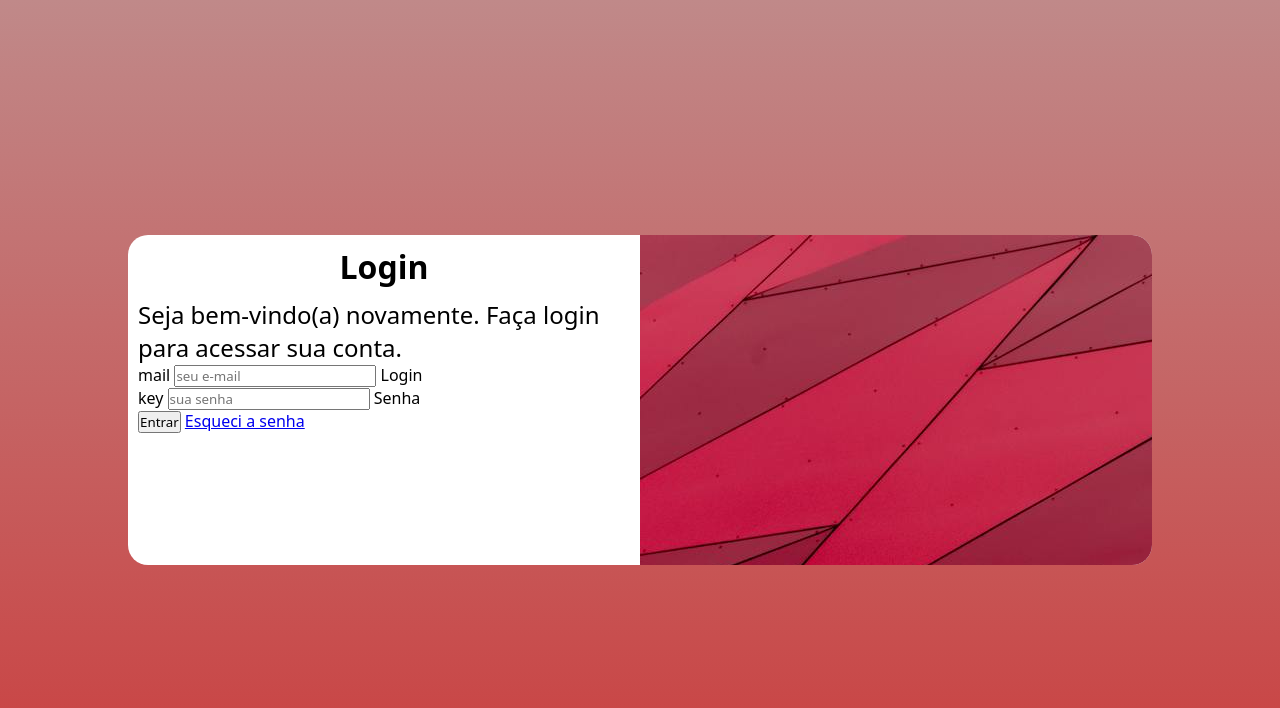
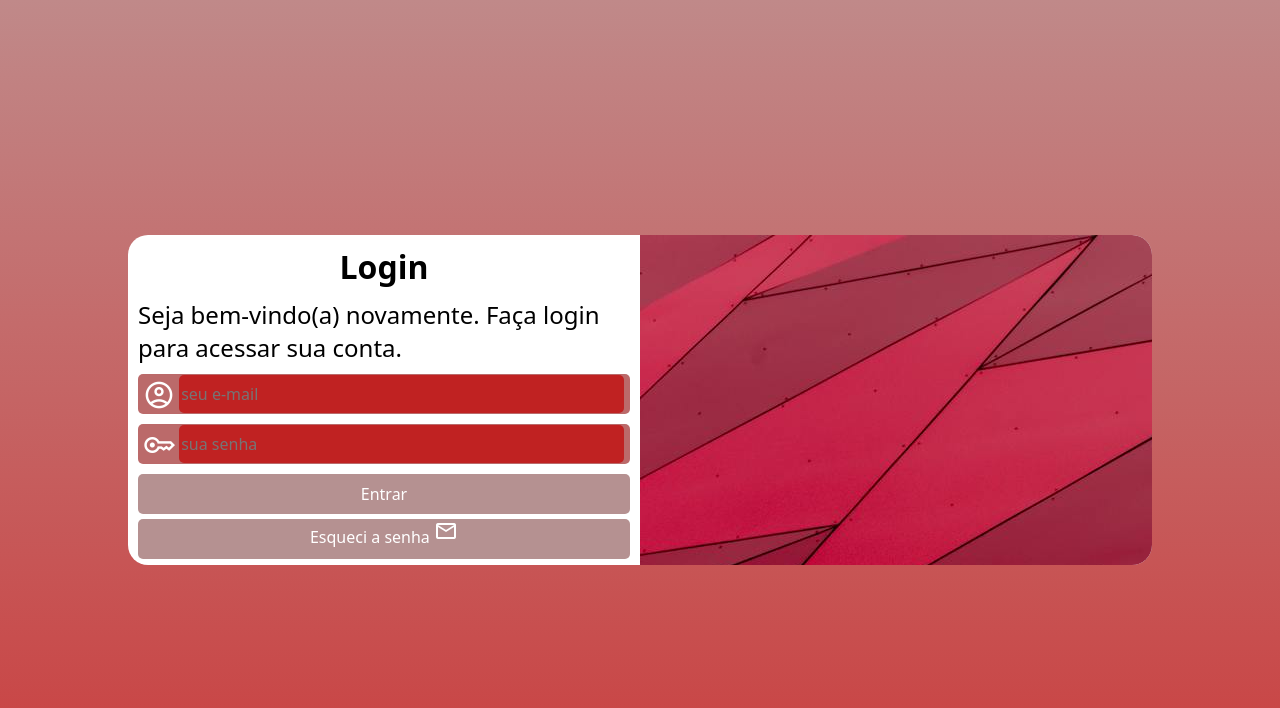
Before and after one commit to irenito/projeto-teste05-, a plain HTML site: page index.html in a window 1280 px wide. Drawn offline with nearby package versions, Linux system fonts and the light colour scheme.

Commit message:
finalizei

```diff
--- a/estilo/mediaquery.css
+++ b/estilo/mediaquery.css
@@ -15,7 +15,8 @@ Grandes telas: acima de 1200px
     }
     section#login {
         width: 80vw;
-        height: 290px;
+        height: 295px;
+
     }
     section#login > div#imagem {
         float: left;
@@ -29,6 +30,7 @@ Grandes telas: acima de 1200px
 
 
     }
+
 
 }
 
--- a/estilo/style.css
+++ b/estilo/style.css
@@ -22,7 +22,7 @@ main{
 section#login{
 
     width: 300px;
-    height: 500px;
+    height: 520px;
     background-color: white;
     border-radius: 20px;
     overflow: hidden;
@@ -52,3 +52,67 @@ div#formulario > h1 {
 div#formulario > p {
     font-size: 1.2em;
 }
+form > div.campo {
+    background-color: rgb(187, 106, 106);
+    display: block;
+    width: 100%;
+    height: 40px;
+    border-radius: 5px;
+    margin:10px 0px
+}
+
+div.campo > label > span {
+    color: white;
+    font-size: 2em;
+    padding: 5px;
+
+    width: 40px;
+
+}
+div.campo > input {
+    background-color: rgb(192, 34, 34);
+    height: 95%;
+    width: calc(98.5% - 40px);
+    border: 0px;
+    border-radius: 5px;
+    font-size: 1em;
+    padding: 2px;
+
+    transform: translate(-3px, -11px);
+
+}
+div.campo > input:focus-within {
+    background-color: white;
+
+}
+form > input[type= submit] {
+    display: block;
+    width: 100%;
+    height:40px ;
+    background-color: rgb(181, 145, 145);
+    color: white;
+    border:none;
+    border-radius: 5px;
+    font-size: 1em;
+    cursor: pointer;
+}
+form > input[type=submit]:hover {
+    background-color: rgb(192, 34, 34);
+}
+
+form > a {
+    display: block;
+    text-align: center;
+    text-decoration: none;
+    color: white;
+    background-color: rgb(181, 145, 145);
+    border-radius: 5px;
+    margin-top: 5px;
+    height: 40px;
+}
+form > a:hover {
+    background-color: rgb(192, 34, 34);
+}
+form > a > span {
+    font-size: 1em;
+}
--- a/index.html
+++ b/index.html
@@ -4,6 +4,7 @@
     <meta charset="UTF-8">
     <meta name="viewport" content="width=device-width, initial-scale=1.0">
     <title>Projeto teste 05</title>
+    <link rel="stylesheet" href="https://fonts.googleapis.com/css2?family=Material+Symbols+Outlined:opsz,wght,FILL,GRAD@20..48,100..700,0..1,-50..200" />
     <link rel="stylesheet" href="estilo/style.css">
     <link rel="stylesheet" href="estilo/mediaquery.css">
 </head>
@@ -20,21 +21,27 @@
                 <p>Seja bem-vindo(a) novamente. Faça login para acessar sua conta.</p>
 
                 <form action="cadastro.php" method="post" autocomplete="on">
+
                     <div class="campo">
-                        <span class="material-symbols-outlined">mail</span>
+                         <label for="iemail"><span class="material-symbols-outlined">account_circle</span></label>
                         <input type="email" name="email" id="iemail" placeholder="seu e-mail" autocomplete="email" required>
-                        <label for="iemail">Login</label>
+
 
                     </div>
 
                     <div class="campo">
-                        <span class="material-symbols-outlined">key</span>
+                        <label for="isenha"><span class="material-symbols-outlined">key</span></label>
                         <input type="password" name="senha" id="isenha" autocomplete="current-password" placeholder="sua senha" required>
-                        <label for="isenha">Senha</label>
+
 
                     </div>
+
                     <input type="submit" value="Entrar">
-                    <a href="esqueci.html">Esqueci a senha</a>
+                    <a href="esqueci.html">Esqueci a senha
+                        <span class="material-symbols-outlined">
+                            mail
+                         </span>
+                    </a>
 
                 </form>
 
```
